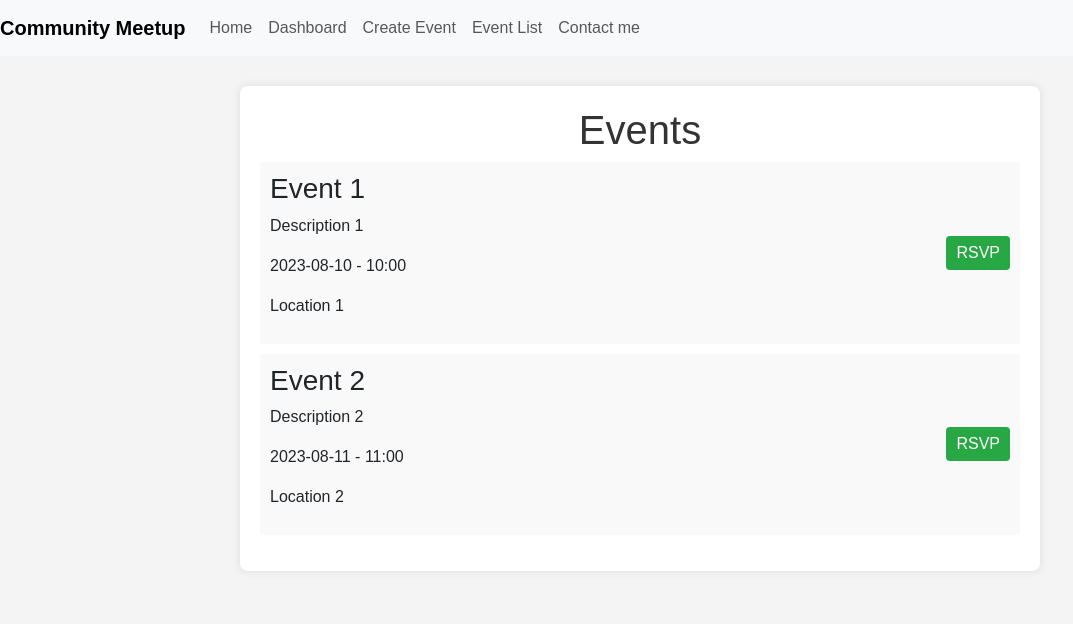
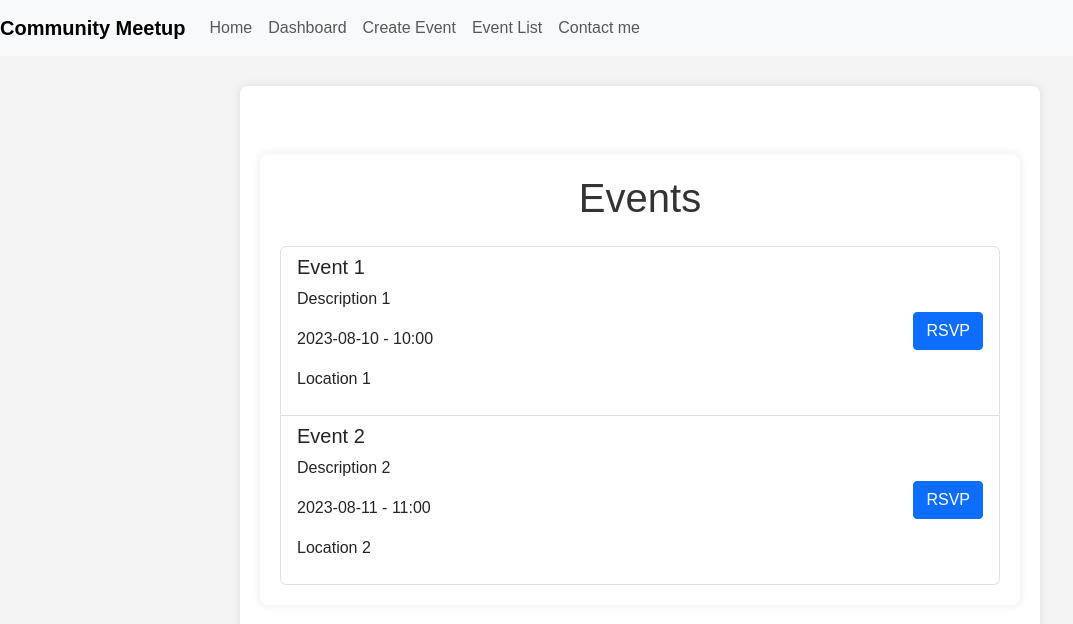
Before and after one commit to Collokioko/community-meetup, a React (Create React App) app in the folder community-meetup-app/: page /events in a window 1280 px wide. Shown: the top 624 px of the page, without its empty margins (0-1073 px from the left). Built offline with nearby package versions, Linux system fonts and the light colour scheme.

Commit message:
Implemented changes in create event page

```diff
--- a/community-meetup-app/src/components/CreateEvent.js
+++ b/community-meetup-app/src/components/CreateEvent.js
@@ -1,6 +1,12 @@
 import React, { useState } from 'react';
 import { Form, Button, Container } from 'react-bootstrap';
+import { useNavigate } from 'react-router-dom';
 import 'bootstrap/dist/css/bootstrap.min.css';
+
+// Dummy authentication check (replace with actual logic)
+const isAuthenticated = () => {
+    return !!localStorage.getItem('user'); // Check if 'user' exists in localStorage
+};
 
 const CreateEvent = () => {
     const [title, setTitle] = useState('');
@@ -8,11 +14,28 @@ const CreateEvent = () => {
     const [date, setDate] = useState('');
     const [time, setTime] = useState('');
     const [location, setLocation] = useState('');
+    const navigate = useNavigate();
 
     const handleSubmit = async (e) => {
         e.preventDefault();
+        if (!isAuthenticated()) {
+            alert('You must be logged in to create an event. Redirecting to login...');
+            navigate('/login');
+            return;
+        }
+
+        // Handle event creation logic here
         alert(`Event created: ${title}, ${description}, ${date}, ${time}, ${location}`);
     };
+
+    if (!isAuthenticated()) {
+        return (
+            <Container className="mt-5">
+                <h1 className="mb-4 text-center">Create Event</h1>
+                <p className="text-center">You need to be logged in to create an event. Please <a href="/login">login</a> or <a href="/register">register</a>.</p>
+            </Container>
+        );
+    }
 
     return (
         <Container className="mt-5">
--- a/community-meetup-app/src/components/EventList.js
+++ b/community-meetup-app/src/components/EventList.js
@@ -1,5 +1,5 @@
-// src/components/EventList.js
 import React, { useEffect, useState } from 'react';
+import { Container, Button, ListGroup, ListGroupItem } from 'react-bootstrap';
 
 const EventList = () => {
     const [events, setEvents] = useState([]);
@@ -17,22 +17,22 @@ const EventList = () => {
     };
 
     return (
-        <div>
-            <h1>Events</h1>
-            <ul>
+        <Container className="mt-5">
+            <h1 className="mb-4 text-center">Events</h1>
+            <ListGroup>
                 {events.map(event => (
-                    <li key={event._id}>
+                    <ListGroupItem key={event._id} className="d-flex justify-content-between align-items-center">
                         <div>
-                            <h3>{event.title}</h3>
+                            <h5>{event.title}</h5>
                             <p>{event.description}</p>
                             <p>{event.date} - {event.time}</p>
                             <p>{event.location}</p>
                         </div>
-                        <button onClick={() => handleRSVP(event._id)}>RSVP</button>
-                    </li>
+                        <Button variant="primary" onClick={() => handleRSVP(event._id)}>RSVP</Button>
+                    </ListGroupItem>
                 ))}
-            </ul>
-        </div>
+            </ListGroup>
+        </Container>
     );
 };
 
```
Also changed, not shown: community-meetup-app/src/components/ProtectedRoute.js (added, +13 -0 lines).
